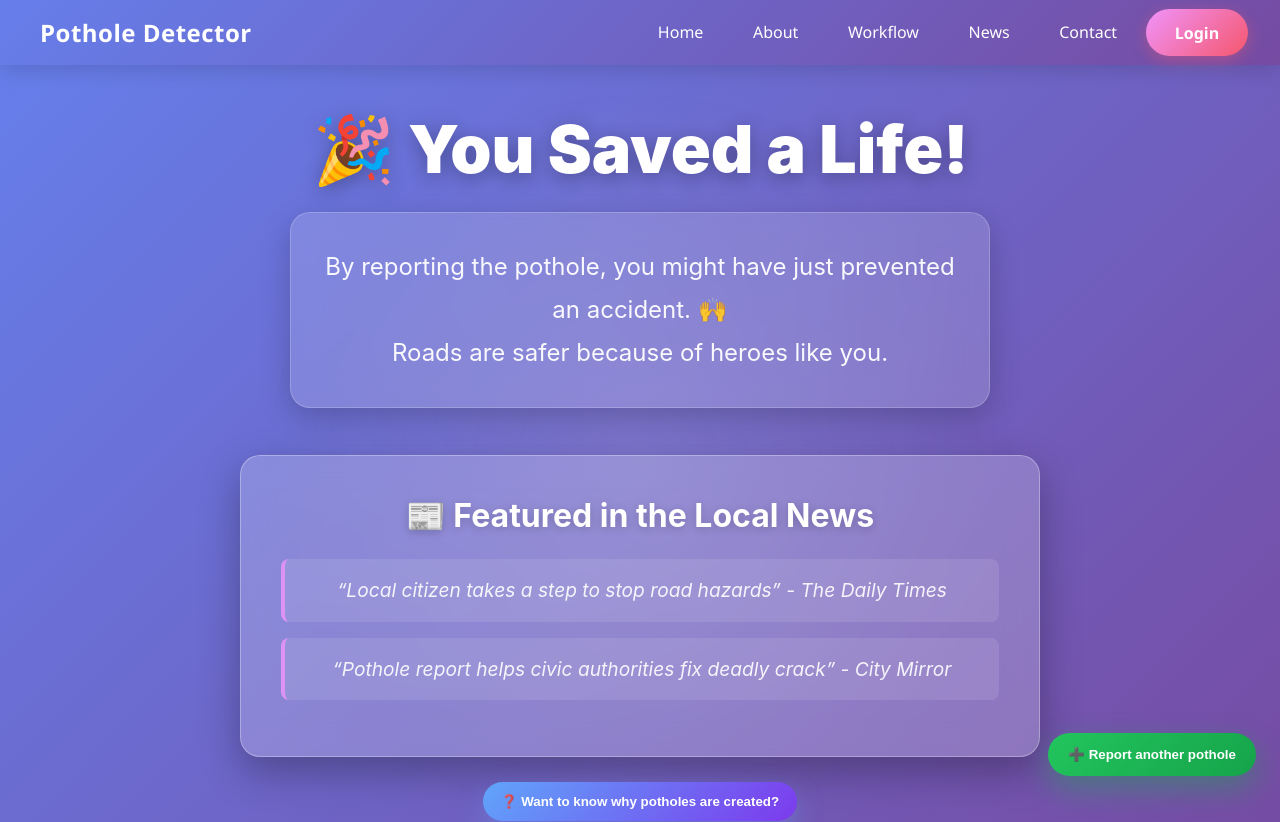
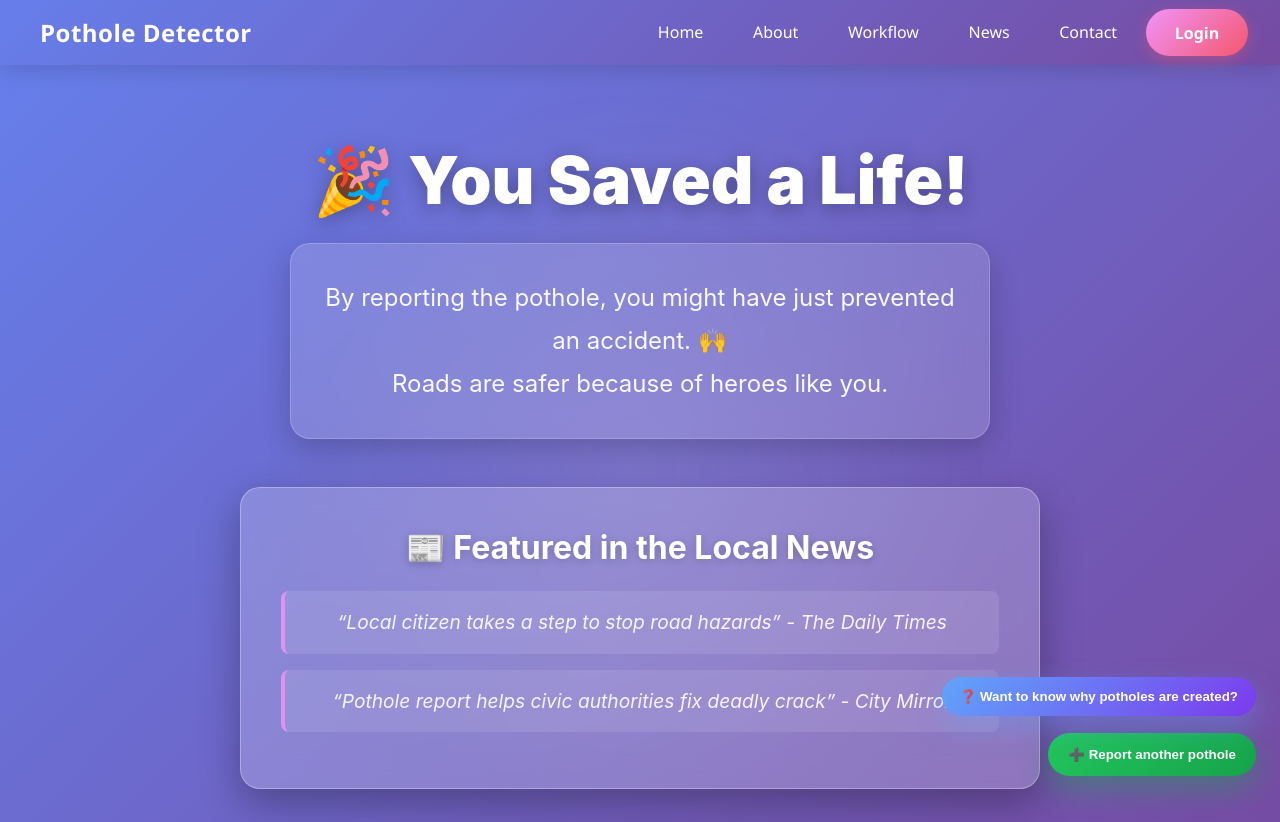
Before and after one commit to sk-inthiyaz/pothole-detection, a React (Create React App) app in the folder login-page/: page /lifesaver in a window 1280 px wide. Shown: the top 822 px of the page. Built offline with nearby package versions, Linux system fonts and the light colour scheme.

Commit message:
Video button in life savr page

```diff
--- a/login-page/src/pages/LifeSaverPage.js
+++ b/login-page/src/pages/LifeSaverPage.js
@@ -41,7 +41,16 @@ const LifeSaverPage = () => {
           }}
         >
           <div className="video-modal animated-pop">
-            <button className="video-close" onClick={() => setShowVideo(false)} aria-label="Close video">✕</button>
+            <button
+              className="video-close"
+              onClick={(e) => {
+                e.stopPropagation();
+                setShowVideo(false);
+              }}
+              aria-label="Close video"
+            >
+              ✕
+            </button>
             <video className="video-player" src={potholeVideo} controls autoPlay playsInline />
           </div>
         </div>
--- a/login-page/src/pages/LifeSaverPageNew.css
+++ b/login-page/src/pages/LifeSaverPageNew.css
@@ -135,7 +135,9 @@
 
 /* Video CTA button */
 .video-trigger-btn {
-  margin-top: 1.5rem;
+  position: fixed;
+  right: 24px;
+  bottom: 84px; /* sit above the green report button */
   background: linear-gradient(135deg, #60a5fa 0%, #7c3aed 100%);
   color: #fff;
   border: none;
@@ -145,8 +147,7 @@
   box-shadow: 0 12px 28px rgba(96, 165, 250, 0.35);
   cursor: pointer;
   transition: transform 0.25s ease, box-shadow 0.25s ease;
-  position: relative;
-  z-index: 1;
+  z-index: 1300; /* above the green button */
 }
 
 .video-trigger-btn:hover {
@@ -162,7 +163,7 @@
   display: flex;
   align-items: center;
   justify-content: center;
-  z-index: 1500;
+  z-index: 2000;
   animation: fadeIn 0.2s ease;
 }
 
@@ -203,6 +204,7 @@
   font-weight: 900;
   cursor: pointer;
   transition: background 0.2s ease, transform 0.2s ease;
+  z-index: 2100;
 }
 
 .video-close:hover { background: rgba(255,255,255,0.2); transform: scale(1.05); }
```
